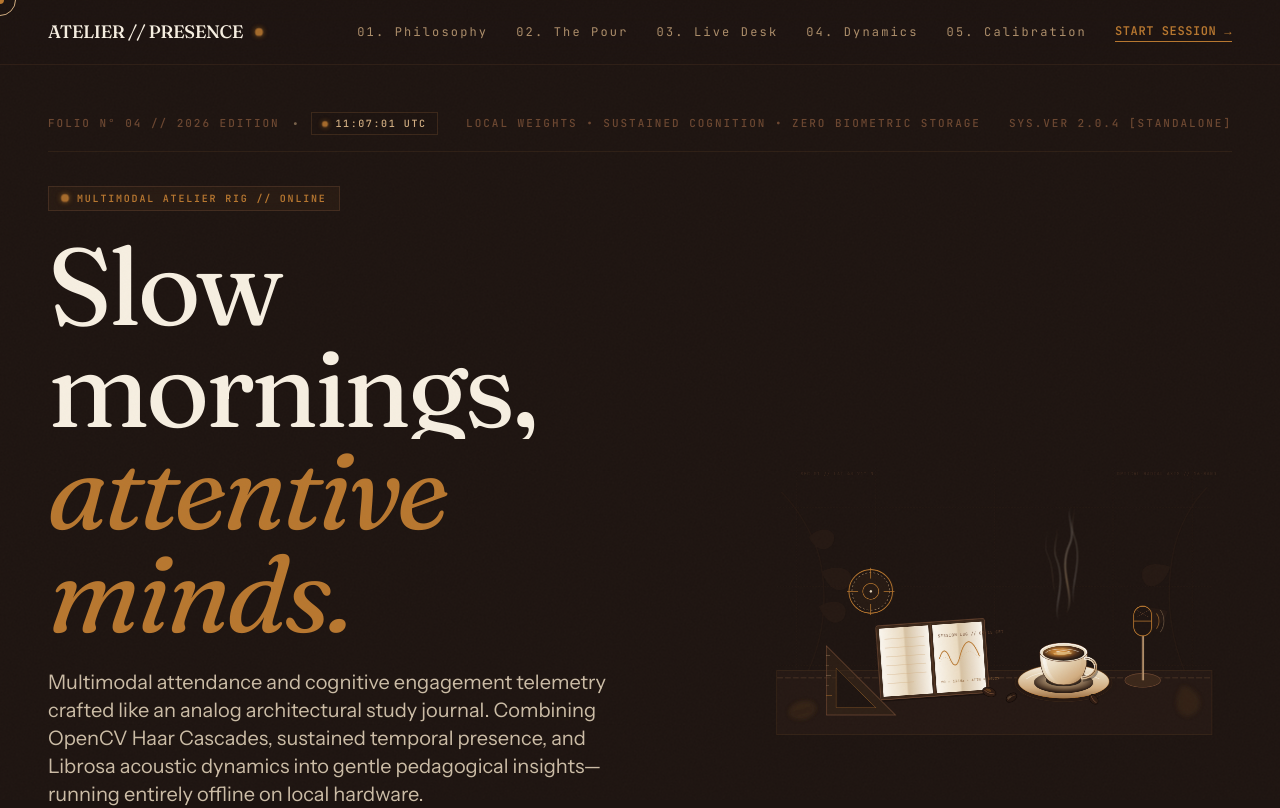
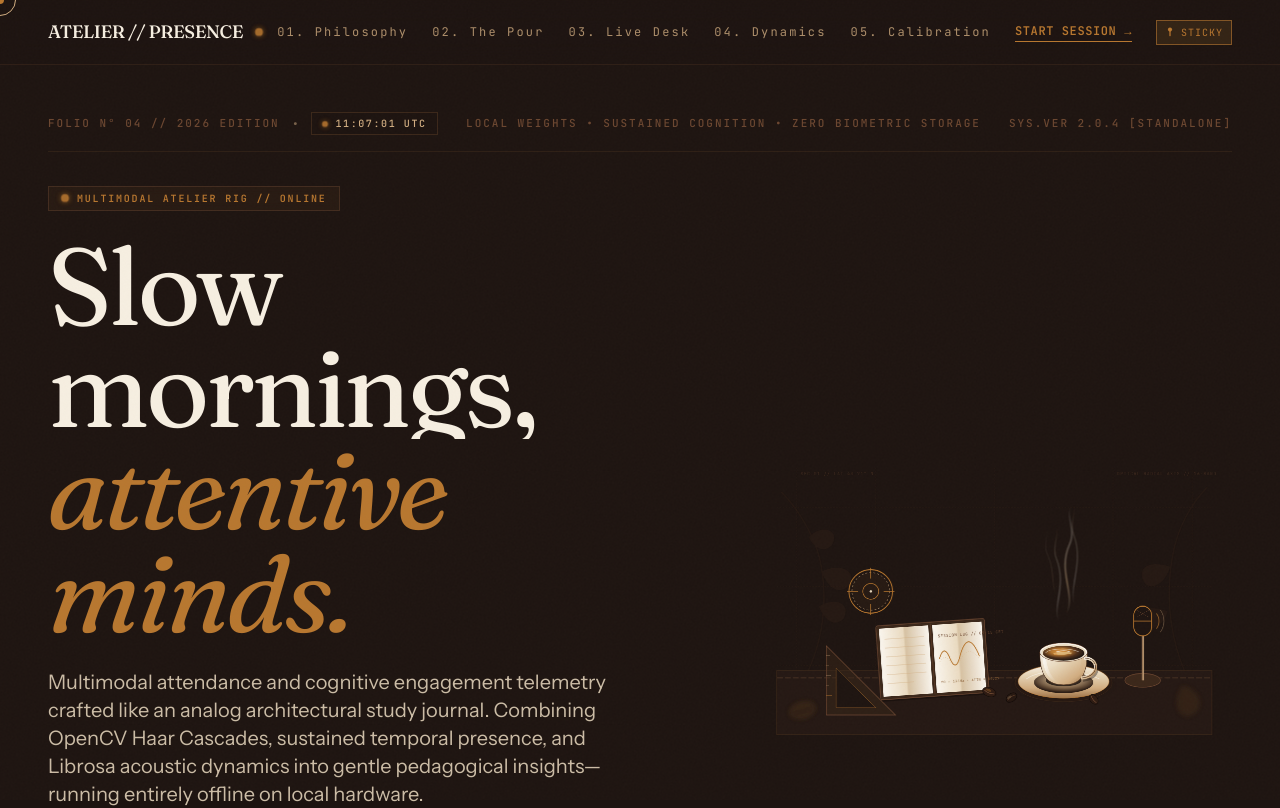
Before and after one commit to atharvabhalerao031005/PROJECT_S, a React (Vite) app in the folder frontend/: page / in a window 1280 px wide. Shown: the top 808 px of the page. Built offline with nearby package versions, Linux system fonts and the light colour scheme.

Commit message:
fix(nav): persistent sticky top bar with instant top-edge hover drop and sticky toggle

```diff
--- a/frontend/src/components/Navbar.jsx
+++ b/frontend/src/components/Navbar.jsx
@@ -1,4 +1,4 @@
-import React, { useEffect, useRef, useState } from 'react';
+import React, { useEffect, useRef, useState, useCallback } from 'react';
 import gsap from 'gsap';
 import { ScrollTrigger } from 'gsap/ScrollTrigger';
 
@@ -9,28 +9,119 @@ export default function Navbar({ navTheme: propTheme, activeSection: propActiveS
   const [internalTheme, setInternalTheme] = useState('dark');
   const [internalActiveSection, setInternalActiveSection] = useState('hero');
 
+  // Pinned state: true = always sticky and visible; false = smart auto-hide with instant top-mouse reveal
+  const [isPinned, setIsPinned] = useState(() => {
+    try {
+      const saved = localStorage.getItem('atelier_nav_pinned');
+      return saved !== null ? saved === 'true' : true; // Default to TRUE (always sticky!)
+    } catch {
+      return true;
+    }
+  });
+
+  const isPinnedRef = useRef(isPinned);
+  const isHoveredRef = useRef(false);
+  const isNearTopRef = useRef(false);
+  const lastScrollYRef = useRef(0);
+  const isHiddenRef = useRef(false);
+
   // Prop takes precedence if provided, fallback to internal detection
   const currentTheme = propTheme || internalTheme;
   const currentActiveSection = propActiveSection || internalActiveSection;
   const isLight = currentTheme === 'light';
 
+  const showNavbar = useCallback(() => {
+    if (!navRef.current) return;
+    isHiddenRef.current = false;
+    gsap.to(navRef.current, {
+      yPercent: 0,
+      duration: 0.25,
+      ease: 'power2.out',
+      overwrite: 'auto',
+    });
+  }, []);
+
+  const hideNavbar = useCallback(() => {
+    if (!navRef.current) return;
+    // Strictly guard against hiding if pinned, hovered, or cursor is near top
+    if (isPinnedRef.current || isHoveredRef.current || isNearTopRef.current) return;
+    if (window.scrollY < 100) return;
+
+    isHiddenRef.current = true;
+    gsap.to(navRef.current, {
+      yPercent: -100,
+      duration: 0.3,
+      ease: 'power2.out',
+      overwrite: 'auto',
+    });
+  }, []);
+
+  // Update pinned state and persist
+  const togglePin = () => {
+    setIsPinned((prev) => {
+      const next = !prev;
+      isPinnedRef.current = next;
+      try {
+        localStorage.setItem('atelier_nav_pinned', String(next));
+      } catch {}
+      if (next) {
+        showNavbar();
+      }
+      return next;
+    });
+  };
+
   useEffect(() => {
-    let prevY = window.scrollY;
+    isPinnedRef.current = isPinned;
+    if (isPinned) {
+      showNavbar();
+    }
+  }, [isPinned, showNavbar]);
 
-    const checkActiveSectionAndTheme = () => {
+  // Global mouse position tracker: detects when cursor moves to top 75px of the viewport
+  useEffect(() => {
+    const handleMouseMove = (e) => {
+      if (e.clientY <= 75) {
+        isNearTopRef.current = true;
+        showNavbar();
+      } else {
+        isNearTopRef.current = false;
+      }
+    };
+
+    window.addEventListener('mousemove', handleMouseMove, { passive: true });
+    return () => window.removeEventListener('mousemove', handleMouseMove);
+  }, [showNavbar]);
+
+  // Scroll listener with hysteresis and pinned check
+  useEffect(() => {
+    lastScrollYRef.current = window.scrollY;
+
+    const handleScroll = () => {
       const currentY = window.scrollY;
-      const nav = navRef.current;
-      if (!nav) return;
+      const prevY = lastScrollYRef.current;
+      const delta = currentY - prevY;
 
-      // 1. Hide on scroll down, reveal on scroll up
-      if (currentY > 120 && currentY > prevY) {
-        gsap.to(nav, { yPercent: -100, duration: 0.35, ease: 'power2.out' });
-      } else {
-        gsap.to(nav, { yPercent: 0, duration: 0.35, ease: 'power2.out' });
+      // 1. If at or near top of page, always show
+      if (currentY <= 80) {
+        showNavbar();
       }
-      prevY = currentY;
+      // 2. If pinned, never hide
+      else if (isPinnedRef.current) {
+        showNavbar();
+      }
+      // 3. If scrolling UP by more than 8px, show immediately
+      else if (delta < -8) {
+        showNavbar();
+      }
+      // 4. If scrolling DOWN and not hovering or near top, hide
+      else if (delta > 20 && currentY > 140 && !isHoveredRef.current && !isNearTopRef.current) {
+        hideNavbar();
+      }
 
-      // 2. Failsafe intersection detection if props aren't driven by parent ScrollTrigger
+      lastScrollYRef.current = currentY;
+
+      // Internal fallback theme detection if parent props not passed
       if (!propTheme) {
         const navHeight = 64;
         const sections = [
@@ -56,11 +147,9 @@ export default function Navbar({ navTheme: propTheme, activeSection: propActiveS
       }
     };
 
-    window.addEventListener('scroll', checkActiveSectionAndTheme, { passive: true });
-    checkActiveSectionAndTheme();
-
-    return () => window.removeEventListener('scroll', checkActiveSectionAndTheme);
-  }, [propTheme]);
+    window.addEventListener('scroll', handleScroll, { passive: true });
+    return () => window.removeEventListener('scroll', handleScroll);
+  }, [showNavbar, hideNavbar, propTheme]);
 
   const scrollToSection = (id) => {
     const el = document.getElementById(id);
@@ -78,13 +167,31 @@ export default function Navbar({ navTheme: propTheme, activeSection: propActiveS
   ];
 
   return (
+    <>
+      {/* Invisible 12px sensor zone at absolute top of viewport:
+          Guarantees moving the cursor to the top edge immediately drops the navbar into view */}
+      <div
+        className="fixed top-0 left-0 right-0 h-3 z-40 pointer-events-auto"
+        onMouseEnter={() => {
+          isNearTopRef.current = true;
+          showNavbar();
+        }}
+      />
+
       <header
         ref={navRef}
         data-nav-theme={isLight ? 'light' : 'dark'}
-      className={`fixed top-0 left-0 right-0 z-50 transition-all duration-300 border-b select-none ${
+        onMouseEnter={() => {
+          isHoveredRef.current = true;
+          showNavbar();
+        }}
+        onMouseLeave={() => {
+          isHoveredRef.current = false;
+        }}
+        className={`fixed top-0 left-0 right-0 z-50 transition-colors duration-300 border-b select-none ${
           isLight
-          ? 'bg-[#F7F0E3]/92 border-[#6B4630]/25 text-espresso shadow-[0_4px_24px_-2px_rgba(58,38,25,0.08)] backdrop-blur-md'
-          : 'bg-[#1C1310]/88 border-[#3A2619]/60 text-foam backdrop-blur-md'
+            ? 'bg-[#F7F0E3]/94 border-[#6B4630]/25 text-espresso shadow-[0_4px_24px_-2px_rgba(58,38,25,0.08)] backdrop-blur-md'
+            : 'bg-[#1C1310]/92 border-[#3A2619]/60 text-foam backdrop-blur-md'
         }`}
       >
         <div className="max-w-7xl mx-auto px-6 lg:px-12 h-16 flex items-center justify-between">
@@ -105,8 +212,8 @@ export default function Navbar({ navTheme: propTheme, activeSection: propActiveS
             <span className="w-2 h-2 rounded-full bg-caramel inline-block animate-incandescent" />
           </a>
 
-        {/* Right: Editorial Links with Dynamic Contrast */}
-        <nav className="hidden md:flex items-center space-x-7">
+          {/* Right: Editorial Links + Controls with Dynamic Contrast */}
+          <nav className="hidden md:flex items-center space-x-6">
             {navItems.map((item) => {
               const isActive = currentActiveSection === item.id;
               return (
@@ -137,10 +244,51 @@ export default function Navbar({ navTheme: propTheme, activeSection: propActiveS
             >
               Start Session →
             </button>
+
+            {/* Tactile Sticky Pin Toggle */}
+            <button
+              onClick={togglePin}
+              title={
+                isPinned
+                  ? 'Navbar is pinned sticky (always visible). Click to enable auto-hide mode.'
+                  : 'Navbar auto-hides on scroll down. Click to pin permanently.'
+              }
+              className={`font-mono text-[10px] tracking-widest uppercase px-2 py-1 border transition-all cursor-pointer flex items-center space-x-1.5 ${
+                isPinned
+                  ? isLight
+                    ? 'border-caramel/60 text-caramel bg-caramel/10 shadow-sm'
+                    : 'border-caramel/60 text-caramel bg-caramel/15 shadow-sm'
+                  : isLight
+                  ? 'border-mocha/25 text-mocha/60 hover:text-roast hover:border-mocha/50'
+                  : 'border-mocha/40 text-mocha hover:text-latte hover:border-mocha/70'
+              }`}
+            >
+              <svg
+                className={`w-2.5 h-2.5 ${isPinned ? 'text-caramel' : 'opacity-40'}`}
+                viewBox="0 0 12 12"
+                fill="currentColor"
+              >
+                <circle cx="6" cy="3" r="2.5" />
+                <rect x="5.25" y="4.5" width="1.5" height="6.5" rx="0.5" />
+              </svg>
+              <span>{isPinned ? 'STICKY' : 'AUTO-HIDE'}</span>
+            </button>
           </nav>
 
-        {/* Mobile View Compact Quick CTA */}
-        <div className="md:hidden flex items-center space-x-3">
+          {/* Mobile View Compact Controls */}
+          <div className="md:hidden flex items-center space-x-2">
+            <button
+              onClick={togglePin}
+              className={`font-mono text-[9px] uppercase tracking-wider px-2 py-1 border transition-colors ${
+                isPinned
+                  ? 'border-caramel text-caramel bg-caramel/10'
+                  : isLight
+                  ? 'border-mocha/30 text-mocha/70'
+                  : 'border-mocha/50 text-mocha'
+              }`}
+            >
+              {isPinned ? 'STICKY' : 'HIDE'}
+            </button>
             <button
               onClick={() => scrollToSection('live-desk')}
               className={`font-mono text-[11px] uppercase tracking-wider px-3 py-1 border transition-colors ${
@@ -154,5 +302,6 @@ export default function Navbar({ navTheme: propTheme, activeSection: propActiveS
           </div>
         </div>
       </header>
+    </>
   );
 }
```
Lines whose indentation alone changed are shown as unchanged.
